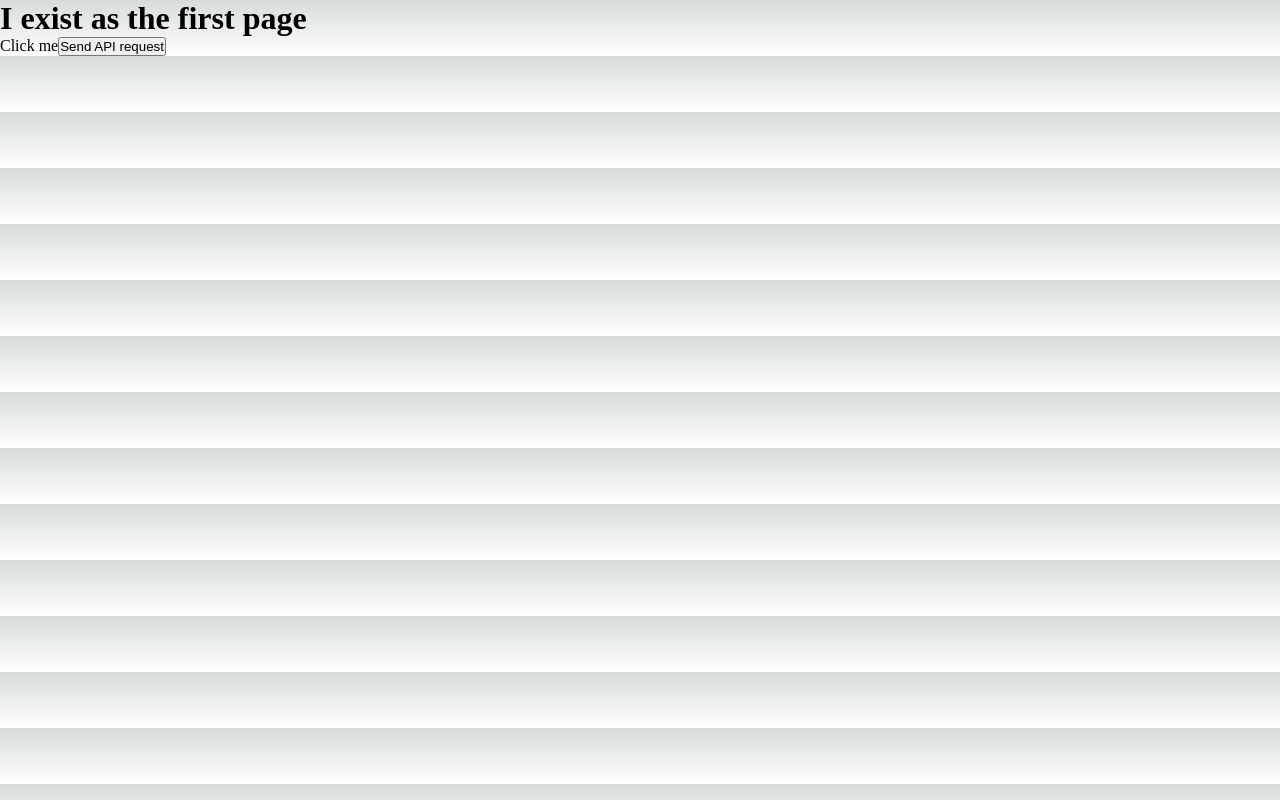
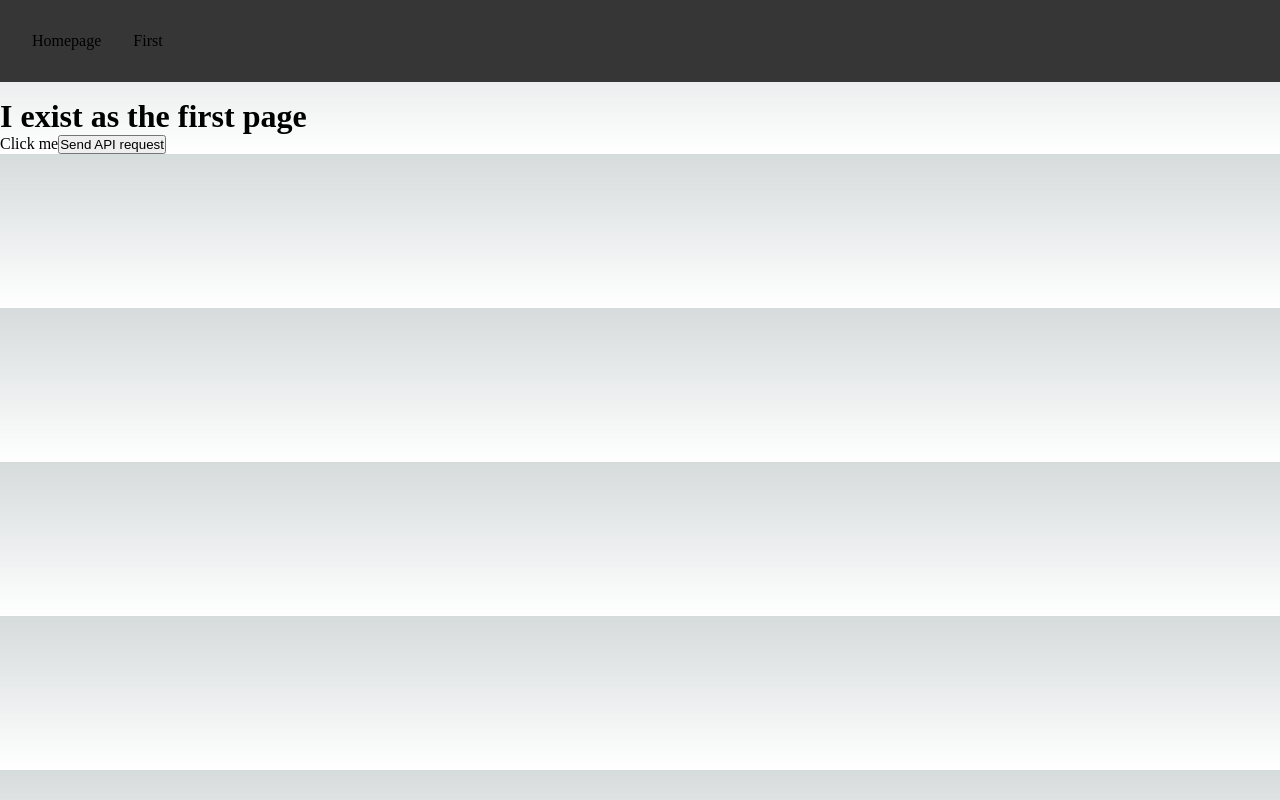
Before and after one commit to brian-walvoord/cycle-meetup, a Next.js app: page /first in a window 1280 px wide. Built offline with nearby package versions, Linux system fonts and the light colour scheme.

Commit message:
feat: add navbar

```diff
--- /dev/null
+++ b/src/components/Navbar.tsx
@@ -0,0 +1,15 @@
+import Link from "next/link";
+
+export default function Navbar() {
+
+  return (
+    <div className="navbar">
+      <div className="item">
+        <Link href="/">Homepage</Link>
+      </div>
+      <div className="item">
+        <Link href="/first">First</Link>
+      </div>
+    </div>
+  )
+};
--- a/src/pages/_app.tsx
+++ b/src/pages/_app.tsx
@@ -1,4 +1,5 @@
 import '@/styles/globals.css'
+import '../styles/navbar.css'
 import type { AppProps } from 'next/app'
 
 export default function App({ Component, pageProps }: AppProps) {
--- a/src/pages/first/index.tsx
+++ b/src/pages/first/index.tsx
@@ -1,6 +1,7 @@
 import Link from "next/link";
 import Head from 'next/head'
 import axios from "axios";
+import Navbar from "../../components/Navbar";
 import { useState } from "react";
 
 export default function First() {
@@ -20,6 +21,8 @@ export default function First() {
         <meta name="viewport" content="width=device-width, initial-scale=1" />
         <link rel="icon" href="/favicon.ico" />
       </Head>
+
+      <Navbar />
       <h1>I exist as the first page</h1>
       <Link href="/">Click me</Link>
       <button onClick={fetchData}>Send API request</button>
--- a/src/pages/index.tsx
+++ b/src/pages/index.tsx
@@ -1,6 +1,9 @@
 import Head from 'next/head'
 import Link from 'next/link'
 import axios from "axios";
+
+import ActiveAdventures from "../components/ActiveAdventures"
+import Navbar from "../components/Navbar"
 
 export default function Home() {
 
@@ -25,12 +28,14 @@ export default function Home() {
       </Head>
 
       <main>
+        <Navbar />
         <h1>I'm the initial loading page</h1>
         <div>
           <Link href="/first">Click me</Link>
         </div>
         <button onClick={getUsers}>Get Prisma Users</button>
         <button onClick={addUser}>Add Prisma User</button>
+        <ActiveAdventures />
       </main>
     </>
   )
--- /dev/null
+++ b/src/styles/navbar.css
@@ -0,0 +1,11 @@
+.navbar {
+  margin-bottom: 1rem;
+  display: flex;
+  width: 100%;
+  background-color: rgb(54, 54, 54);
+  padding: 2rem;
+}
+
+.item {
+  padding-right: 2rem;
+}
```
Also changed, not shown: src/pages/homepage/index.tsx (deleted, +0 -11 lines), src/styles/Home.module.css (+10 -15 lines).
